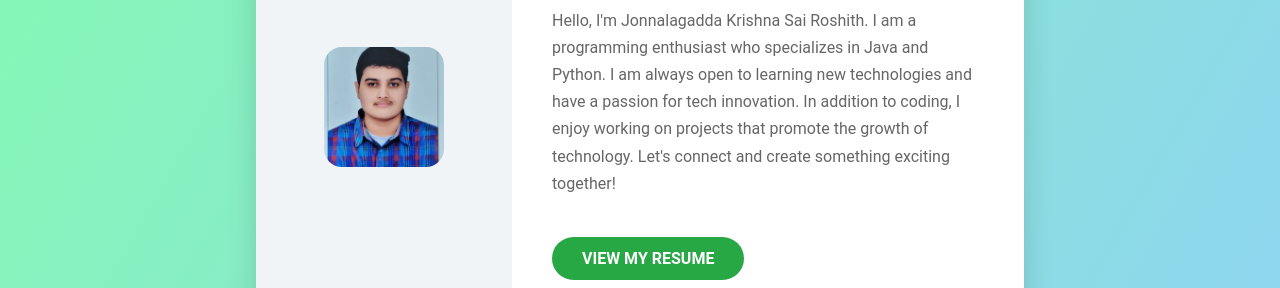
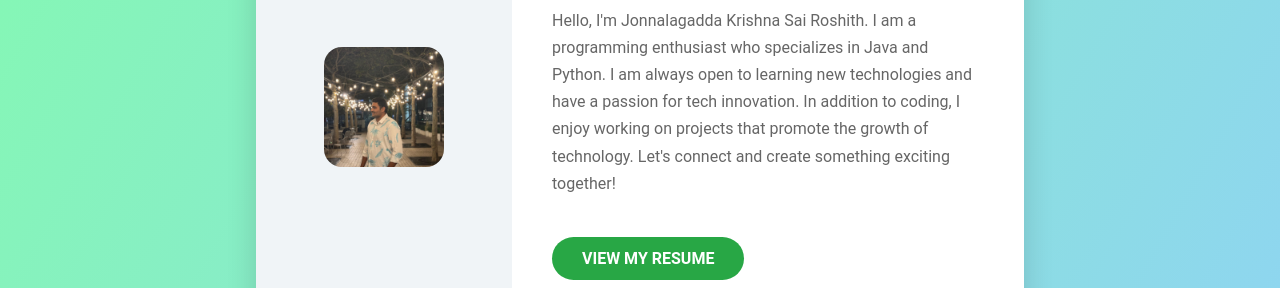
Before and after one commit to JKrishnasairoshith/JKrishnasairoshith.github.io, a plain HTML site: page index.html in a window 1280 px wide. Shown: the part 283-571 px from the top of the page. Drawn offline with Linux system fonts and the light colour scheme.

Commit message:
Update index.html

```diff
--- a/index.html
+++ b/index.html
@@ -170,7 +170,7 @@
     <div class="main-container">
         <!-- Profile Section with Rounded Square Photo -->
         <div class="profile-section">
-            <img src="/static/images/Roshith.jpg" alt="Profile Photo" class="profile-photo">
+            <img src="/static/images/profile.jpg" alt="Profile Photo" class="profile-photo">
         </div>
 
         <!-- Bio and Resume Section -->
```
